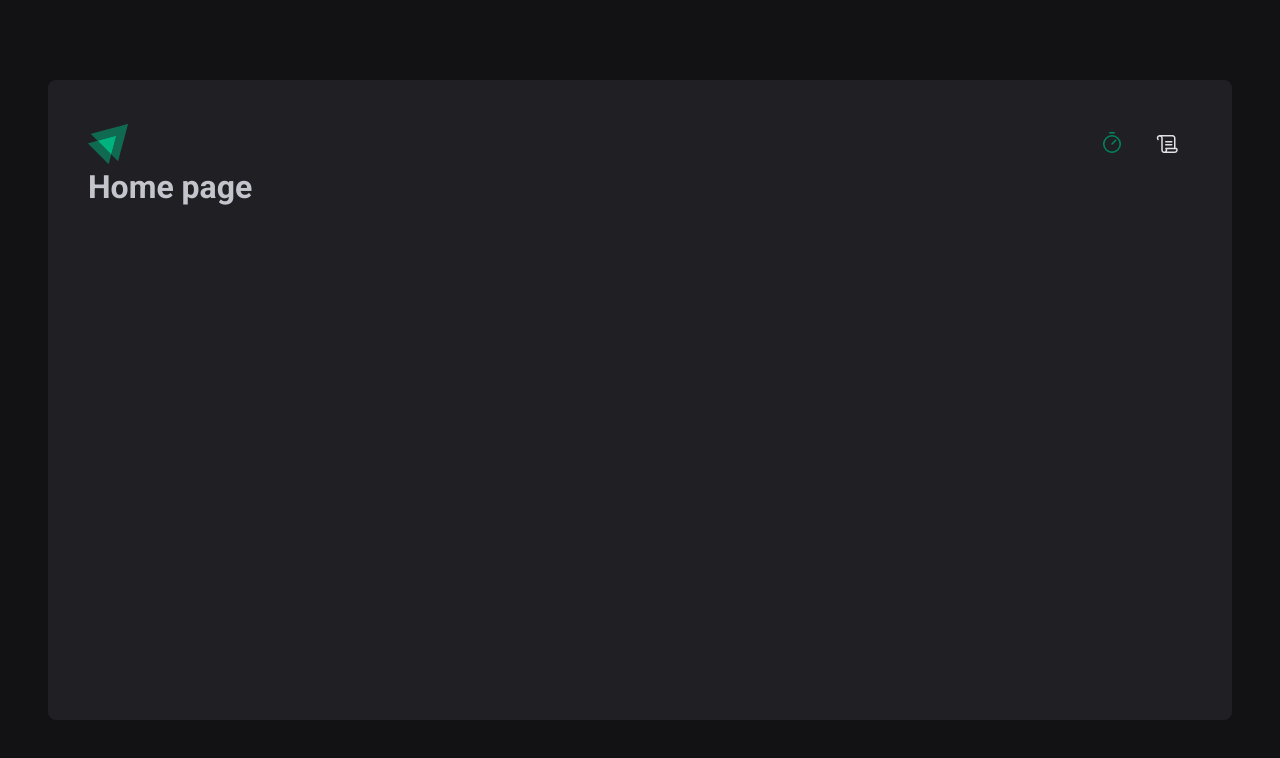
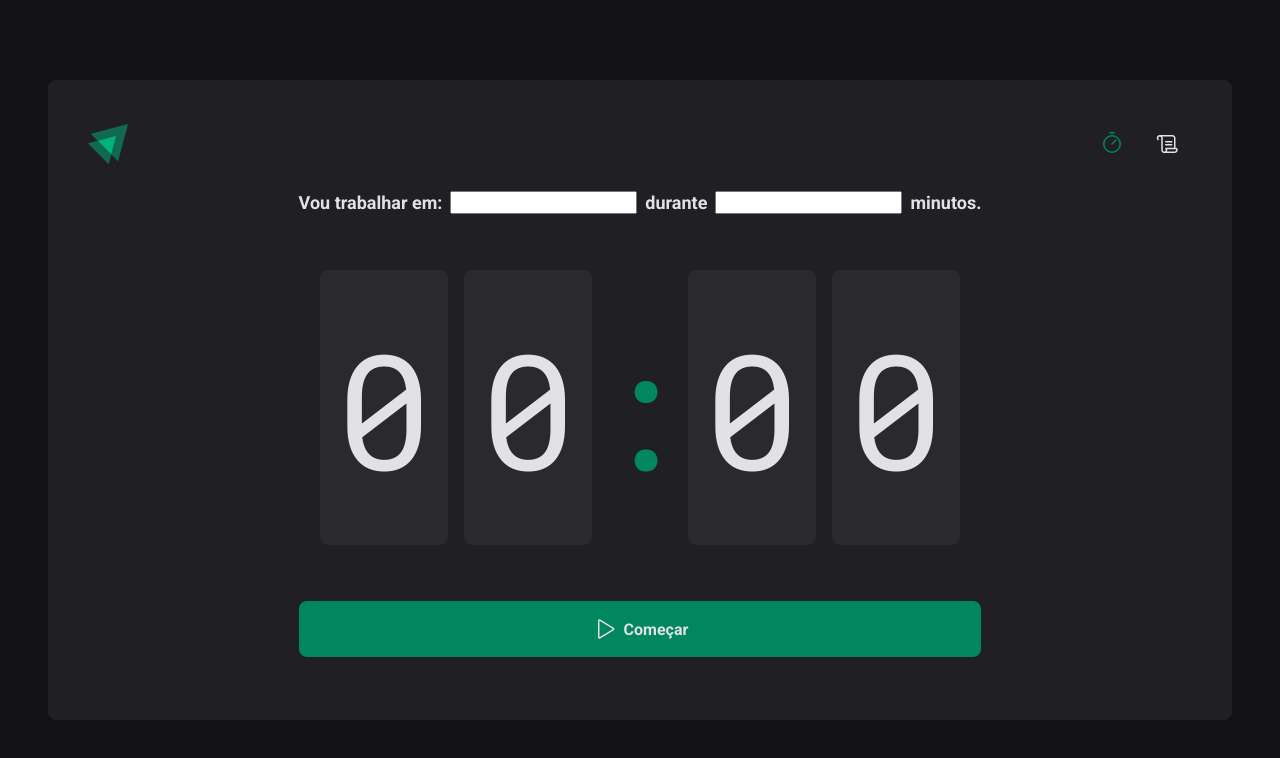
Before and after one commit to antoniojpsalves/02-ignite-timer, a React (Vite) app: page / in a window 1280 px wide. Shown: the top 758 px of the page. Built offline with nearby package versions, Linux system fonts and the light colour scheme.

Commit message:
:sparkles: feat: contador e botão estilizados.

```diff
--- a/src/pages/Home/index.tsx
+++ b/src/pages/Home/index.tsx
@@ -1,10 +1,31 @@
-
-
+import { Play } from "phosphor-react";
+import { CountDownContainer, FormContainer, HomeContainer, Separator, StartCountdownButton } from "./styles";
 
 export function Home() {
   return (
-    <div>
-      <h1>Home page</h1>
-    </div>
+    <HomeContainer>
+      <form action="">
+        <FormContainer>
+          <label htmlFor="task">Vou trabalhar em: </label>
+          <input type="text" name="task" id="task" />
+
+          <label htmlFor="minutesAmount">durante</label>
+          <input type="number" name="minutesAmount" id="minutesAmount" />
+
+          <span>minutos.</span>
+        </FormContainer>
+        <CountDownContainer>
+          <span>0</span>
+          <span>0</span>
+          <Separator>:</Separator>
+          <span>0</span>
+          <span>0</span>
+        </CountDownContainer>
+        <StartCountdownButton type="submit">
+          <Play size="24" />
+          Começar
+        </StartCountdownButton>
+      </form>
+    </HomeContainer>
   )
 }
--- /dev/null
+++ b/src/pages/Home/styles.ts
@@ -0,0 +1,86 @@
+import styled from 'styled-components'
+
+
+export const HomeContainer = styled.main`
+  flex: 1;
+  display: flex;
+  flex-direction: column;
+  align-items: center;
+  justify-content: center;
+
+
+  form {
+    display: flex;
+    flex-direction: column;
+    align-items: center;
+    gap: 3.5rem;
+  }
+`
+
+export const FormContainer = styled.div`
+  width: 100%;
+  display: flex;
+  align-items: center;
+  justify-content: center;
+  gap: .5rem;
+  color: ${props => props.theme['gray-100']};
+
+  font-size: 1.125rem;
+  font-weight: bold;
+  flex-wrap: wrap;
+`
+
+export const CountDownContainer = styled.div`
+  font-family: 'Roboto Mono', monospace;
+  font-size: 10rem;
+  font-weight: 8rem;
+  color: ${props => props.theme['gray-100']};
+
+  display: flex;
+  gap: 1rem;
+
+  span {
+    background-color: ${props => props.theme['gray-700']};
+    padding: 2rem 1rem;
+    border-radius: 8px;
+  }
+`
+
+export const Separator = styled.div`
+  padding: 2rem 0;
+  color: ${props => props.theme['green-500']};
+  width: 4rem;
+  overflow: hidden;
+  display: flex;
+  justify-content: center;
+  text-align: center;
+`
+
+export const StartCountdownButton = styled.button`
+  width: 100%;
+  border: 0;
+  padding: 1rem;
+  border-radius: 8px;
+
+  display: flex;
+  align-items: center;
+  justify-content: center;
+
+  gap: .5rem;
+  font-weight: bold;
+
+  cursor: pointer;
+
+  background-color: ${props => props.theme['green-500']};
+  color: ${props => props.theme['gray-100']};
+  transition: .3s;
+
+  &:disabled {
+    opacity: .7;
+    cursor: not-allowed;
+  }
+
+  &:not(:disabled):hover {
+    background-color: ${props => props.theme['green-700']};
+  }
+`
--- a/src/styles/global.ts
+++ b/src/styles/global.ts
@@ -14,6 +14,7 @@ export const GlobalStyle = createGlobalStyle`
     body {
       background-color: ${props => props.theme['gray-900']};
       color: ${props => props.theme['gray-300']};
+      -webkit-font-smoothing: antialiased;
     }
 
     body, input, text-area, button {
```
